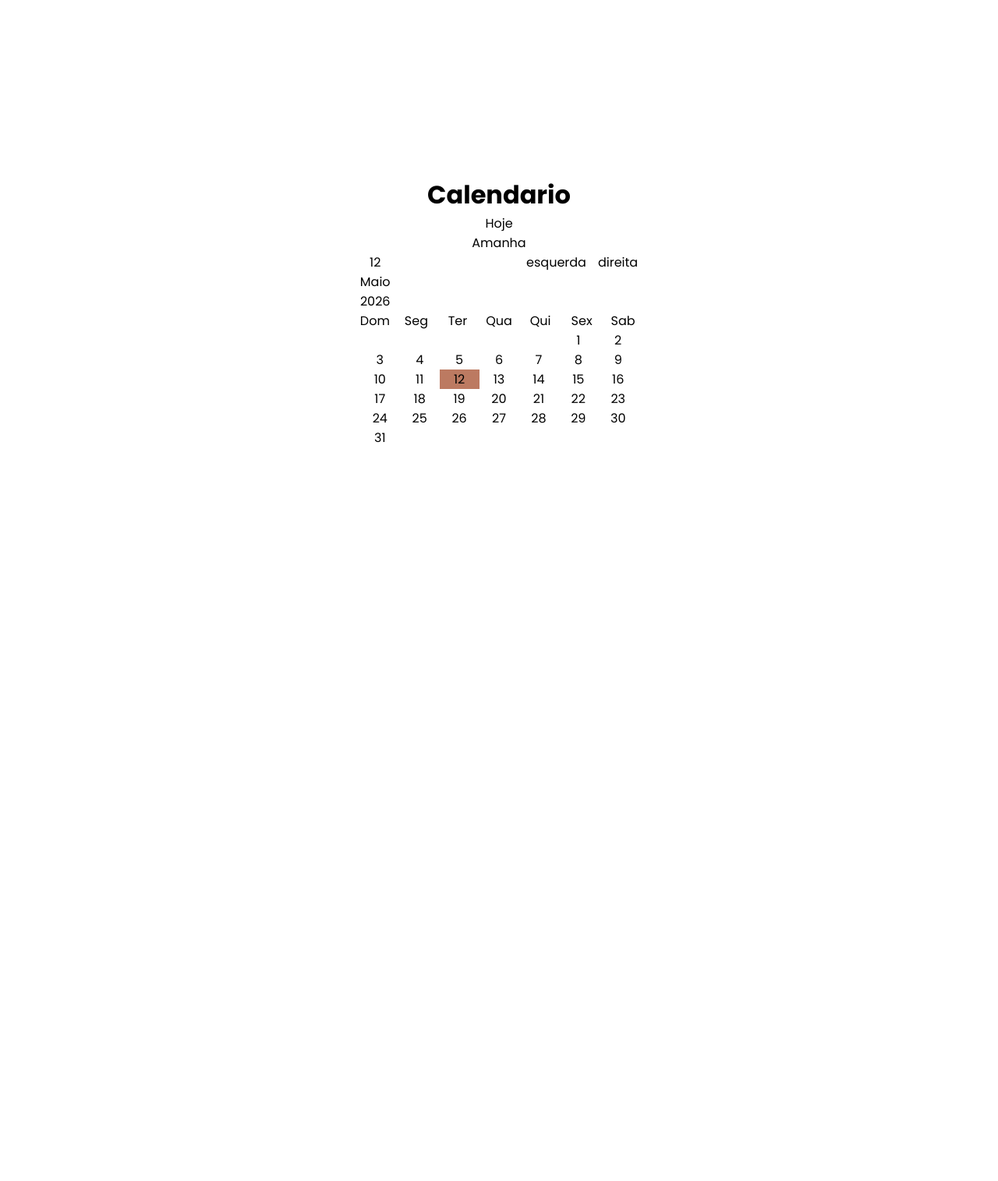
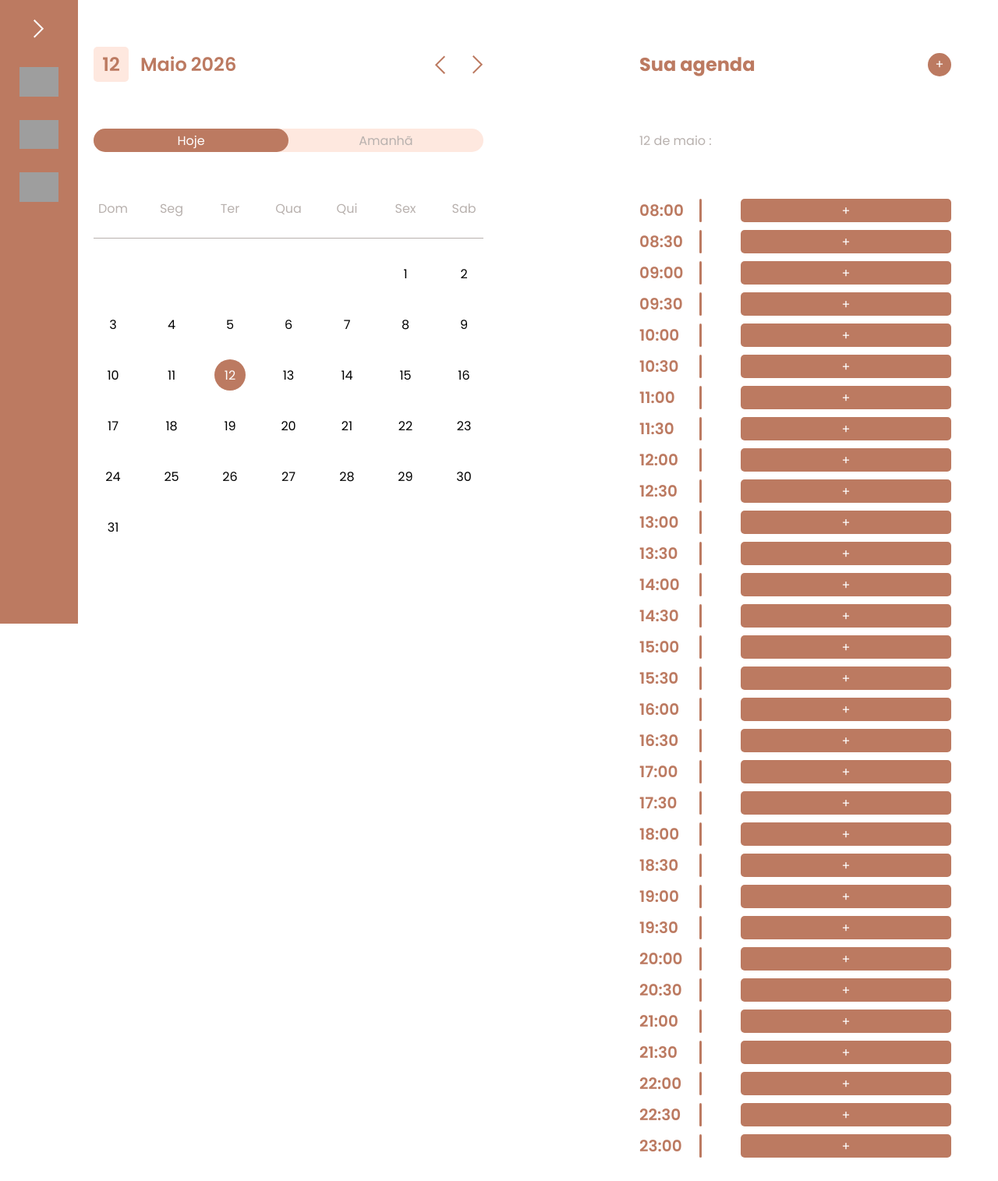
Before and after one commit to GuAzevedoDev/AgendaPY, a Flask app: page / in a window 1280 px wide. Shown: the whole page at 78% size. Before the commit the page ends 567 px from the top, so only its background shows below. Run offline with Flask 3, Linux system fonts and the light colour scheme; a user stored in the database is signed in; data comes from the database, SQL or seed files in the repository; both versions use the stored data as it was after the commit; grey boxes are pictures that could not be loaded.

Commit message:
front calendario e agenda

```diff
--- a/main.py
+++ b/main.py
@@ -1,3 +1,3 @@
 from services.services import cadastrarCliente,pesquisarCliente,mostrarClientes,loginFuncionario,mostrarFuncionarios,cadastrarFuncionarios,cadastrarServicos,relacionarServico,mostrarServicos,selecionarServico,marcarHorario
 
-cadastrarFuncionarios()
+marcarHorario(2)
--- a/services/services.py
+++ b/services/services.py
@@ -289,13 +289,13 @@ def selecionarHorario(funcionario_id, data):
      return horarioEscolhido
 
 
-def marcarHorario(funcionarioLogado):
+def marcarHorario(idfuncionarioLogado):
 
   #Selecionar data
   dataEscolhida = selecionarData()
 
   #Selecionar horario
-  horarioEscolhido = selecionarHorario(funcionarioLogado[0],dataEscolhida)
+  horarioEscolhido = selecionarHorario(idfuncionarioLogado,dataEscolhida)
 
   if not horarioEscolhido:
     return
@@ -315,7 +315,7 @@ def marcarHorario(funcionarioLogado):
   #Passar para o banco
   conexao = conectar()
   cursor = conexao.cursor()
-  cursor.execute("""INSERT INTO agendamentos(cliente_id,funcionario_id,servico_id,horario,data)VALUES(?,?,?,?,?)""",(clienteEscolhido[0],funcionarioLogado[0],servicoEscolhido[0],horarioEscolhido,dataEscolhida))
+  cursor.execute("""INSERT INTO agendamentos(cliente_id,funcionario_id,servico_id,horario,data)VALUES(?,?,?,?,?)""",(clienteEscolhido[0],idfuncionarioLogado,servicoEscolhido[0],horarioEscolhido,dataEscolhida))
   conexao.commit()
 
   print("Agendamento realizado com sucesso!")
--- a/static/css/global/global.css
+++ b/static/css/global/global.css
@@ -4,6 +4,10 @@
   box-sizing: border-box;
   scroll-behavior: smooth;
   font-family: "Poppins", sans-serif;
+}
+
+li {
+  list-style: none;
 }
 
 img {
--- a/static/css/paginas/home.css
+++ b/static/css/paginas/home.css
@@ -1,33 +1,251 @@
 #home {
+  position: relative;
+  display: grid;
+  grid-template-columns: 100px 1fr;
+}
+
+#home header {
+  grid-column: 1;
+}
+
+.header {
+  position: sticky;
+  width: 100px;
+  left: 0;
+  top: 0;
+  bottom: 0;
   height: 100vh;
+  background: var(--cor-p1);
+  padding: 25px;
+  gap: 50px;
+  transition: 0.3s;
+}
+
+.header menu li:nth-child(1) {
+  transition: 0.3s;
+}
+
+.header menu li {
+  text-align: center;
+
+  margin-bottom: 30px;
+}
+
+/* Main */
+
+#home .main-bg {
+  grid-column: 2;
   display: flex;
+  padding: 20px;
+  padding-top: 60px;
+}
+
+#home .main {
+  display: grid;
+  grid-template-columns: 1fr 1fr;
+  margin: 0 auto;
+  gap: 200px;
+}
+
+.main .calendario .mostra {
+  display: flex;
+  justify-content: space-between;
+  align-items: center;
+  margin-bottom: 60px;
+}
+
+.mostra-data {
+  display: flex;
+  align-items: center;
+  gap: 5px;
+}
+
+.mostra-data h2 {
+  font-weight: 600;
+}
+
+.mostraDia {
+  background: var(--cor-p2);
+  width: 45px;
+  height: 45px;
+  border-radius: 5px;
+  display: flex;
+  align-items: center;
   justify-content: center;
+  margin-right: 10px;
+  font-weight: 600;
+}
+
+.setas-calendario {
+  display: flex;
+  gap: 35px;
+}
+
+.setas-calendario span {
+  display: flex;
+  align-items: center;
+}
+
+.setas-calendario span:first-child svg {
+  transform: rotate(180deg);
+}
+
+.setas-calendario svg {
+  stroke: var(--cor-p1);
+  cursor: pointer;
+}
+
+.hojeAmanha {
+  display: grid;
+  grid-template-columns: 1fr 1fr;
+  background: var(--cor-p2);
+  align-items: center;
+  justify-content: center;
+  justify-content: space-around;
+  height: 30px;
+  border-radius: 50px;
+  margin-bottom: 60px;
+  position: relative;
+}
+
+.hojeAmanha .slider {
+  background: var(--cor-p1);
+  position: absolute;
+  width: 50%;
+  height: 100%;
+  border-radius: 50px;
+  z-index: 0;
+  left: 0;
+  transition: left 0.3s ease;
+}
+
+.hojeAmanha span {
+  display: grid;
   align-items: center;
   text-align: center;
+  border-radius: 50px;
+  height: 30px;
+  z-index: 1;
+  cursor: pointer;
+}
+
+.hojeAmanha span.ativo-hoje {
+  color: var(--cor-1);
+}
+
+.hojeAmanha span.ativo-amanha {
+  color: var(--cor-1);
+  right: 0;
 }
 
 .cima-calendario {
   display: grid;
   grid-template-columns: repeat(7, 1fr);
-  gap: 15px;
+  gap: 25px;
   justify-self: center;
+  border-bottom: 1px solid var(--cor-3);
+  padding-bottom: 25px;
+  margin-bottom: 25px;
+  text-align: center;
+}
+
+.cima-calendario span {
+  width: 50px;
 }
 
 .dias-calendario {
   display: grid;
   grid-template-columns: repeat(7, 1fr);
+  gap: 25px;
+  justify-items: center;
 }
 
-.datas-calendario {
+.dia {
+  display: flex;
+  align-items: center;
+  justify-content: center;
+  width: 40px;
+  height: 40px;
+  border-radius: 50%;
+  cursor: pointer;
+}
+
+.dia:hover {
+  background: #8f5540;
+  color: var(--cor-1);
+}
+
+.dia.ativo {
+  background: var(--cor-p1);
+  color: var(--cor-1);
+}
+
+.agenda {
+  width: 400px;
+}
+
+.cabecalho-agenda {
   display: flex;
   justify-content: space-between;
+  align-items: center;
+  margin-bottom: 60px;
+  height: 45px;
 }
 
-.setas-calendario {
+.cabecalho-agenda a {
+  background: var(--cor-p1);
+  width: 30px;
+  height: 30px;
   display: flex;
-  gap: 15px;
+  align-items: center;
+  justify-content: center;
+  border-radius: 50%;
+  color: var(--cor-1);
 }
 
-.dia.ativo{
+.agenda span {
+  display: flex;
+  align-items: center;
+  height: 30px;
+  margin-bottom: 60px;
+}
+
+.horarioTudo {
+  display: grid;
+  grid-template-columns: 80px auto auto;
+  gap: 50px;
+  margin-bottom: 10px;
+}
+
+.horarioTudo .horario {
+  font-size: 1.25rem;
+  color: var(--cor-p1);
+  font-weight: 600;
+  position: relative;
+}
+
+.horarioTudo .horario::before {
+  content: "";
+  position: absolute;
+  right: 0;
+  top: 0;
+  bottom: 0;
+  width: 3px;
   background: var(--cor-p1);
+  border-radius: 50px;
 }
+
+.horarioTudo .status {
+  grid-column: 2/-1;
+}
+
+.horarioTudo button {
+  width: 100%;
+  background: var(--cor-p1);
+  border: none;
+  color: var(--cor-1);
+  height: 30px;
+  border-radius: 5px;
+  font-size: 16px;
+  cursor: pointer;
+}
--- a/static/js/home.js
+++ b/static/js/home.js
@@ -5,6 +5,8 @@ let diaCima = document.querySelector(".mostraDia");
 let mesCima = document.querySelector(".mostraMes");
 
 let anoCima = document.querySelector(".mostraAno");
+
+let agendaDiv = document.querySelector(".agenda-horarios");
 
 let meses = [
   "Janeiro",
@@ -110,9 +112,10 @@ function mostraDias(diaX) {
       })
         .then((resposta) => resposta.json()) // converte para JSON
         .then((dados) => {
-          // dados prontos
-          console.log(dados);
+          agendaDiv.innerHTML = "";
+          mostrarAgenda(dados);
         });
+
       //Adiciono apenas no clicado
       dia.classList.add("ativo");
     });
@@ -144,7 +147,7 @@ function hoje() {
   divDias.innerHTML = "";
   mostraDias(datas.diaAtual);
 
-  document.querySelector(".ativo").click()
+  document.querySelector(".ativo").click();
 }
 
 function amanha() {
@@ -154,7 +157,55 @@ function amanha() {
   divDias.innerHTML = "";
   mostraDias(+datas.diaAtual + 1);
 
-  document.querySelector(".ativo").click()
+  document.querySelector(".ativo").click();
 }
 
-hoje()
+function mostrarAgenda(dados) {
+  dados.forEach((dado, i) => {
+    if (dado.status == "Livre") {
+      agenda = {
+        status: dado.status,
+        horario: dado.hora,
+        dia: dado.dia,
+      };
+      agendaDiv.innerHTML += `<div class="horarioTudo">
+      <div class="horario" data-hora="${agenda.horario}" data-status = "${agenda.status}">${agenda.horario}</div>
+      <div class="status" data-hora="${agenda.horario}" data-status = "${agenda.status}"><button>+</button></div>
+    </div>`;
+    } else {
+      agenda = {
+        status: dado.status,
+        horario: dado.hora,
+        servico: dado.servico,
+        cliente: dado.cliente,
+        profissional: dado.profissional,
+      };
+      agendaDiv.innerHTML += `<div class="horarioTudo">
+      <div class="horario" data-hora="${agenda.horario}" data-status = "${agenda.status}">${agenda.horario}</div>
+      <div class="servico" data-hora="${agenda.horario}" data-status = "${agenda.status}">${agenda.servico}</div>
+      <div class="cliente" data-hora="${agenda.horario}" data-status = "${agenda.status}">${agenda.cliente}</div>
+    </div>`;
+    }
+  });
+}
+
+
+function hojeEfeito() {
+  const spans = document.querySelectorAll(".hojeAmanha span");
+  const slider = document.querySelector(".hojeAmanha .slider");
+
+  spans[0].classList.add("ativo-hoje");
+  spans[1].classList.remove("ativo-amanha");
+  slider.style.left = "0%";
+}
+
+function amanhaEfeito() {
+  const spans = document.querySelectorAll(".hojeAmanha span");
+  const slider = document.querySelector(".hojeAmanha .slider");
+
+  spans[1].classList.add("ativo-amanha");
+  spans[0].classList.remove("ativo-hoje");
+  slider.style.left = "50%";
+}
+
+hoje();
--- a/templates/home.html
+++ b/templates/home.html
@@ -4,23 +4,46 @@
 {%block js_arquivo%}home.js{%endblock%}
 
 {%block conteudo%}
-<main>
-  <h1>Calendario</h1>
+<header class="header-bg">
+  <div class="header">
+    <menu>
+      <li>
+        <a href="" class="seta">
+          <svg width="14" height="24" viewBox="0 0 14 24" fill="none" xmlns="http://www.w3.org/2000/svg">
+            <path d="M0.707153 0.707108L11.7072 11.7071L0.707153 22.7071" stroke="white" stroke-width="2" />
+          </svg>
+        </a>
+      </li>
+      <li><a href=""><img src="{{ url_for('static', filename='./imagens/icons/agenda.svg') }}" alt="Agenda"> </a></li>
+      <li><a href=""><img src="{{ url_for('static', filename='./imagens/icons/clientes.svg') }}" alt="Agenda"> </a></li>
+      <li><a href=""><img src="{{ url_for('static', filename='./imagens/icons/financeiro.svg') }}" alt="Agenda"> </a></li>
+    </menu>
+  </div>
+</header>
+<main class="main-bg">
+  <div class="main">
     <div class="calendario">
-    <span onclick="hoje()">Hoje</span>
-    <span onclick="amanha()">Amanha</span>
-    <div class="datas-calendario">
-      <div class="mostraDiaMes">
-        <span class="mostraDia" data-diaCima=""></span>
-        <span class="mostraMes" data-mesCima=""></span>
-        <span class="mostraAno" data-anoCima=""></span>
+      <div class="mostra">
+        <div class="mostra-data cor-p1">
+          <h2 class="mostraDia" data-diaCima=""></h2>
+          <h2 class="mostraMes titulo" data-mesCima=""></h2>
+          <h2 class="mostraAno" data-anoCima=""></h2>
         </div>
         <div class="setas-calendario">
-        <span onclick="somaSubtrai(-1)">esquerda</span>
-        <span onclick="somaSubtrai(+1)">direita</span>
+          <span onclick="somaSubtrai(-1)"><svg width="14" height="24" viewBox="0 0 14 24" fill="none" xmlns="http://www.w3.org/2000/svg">
+              <path d="M0.707153 0.707108L11.7072 11.7071L0.707153 22.7071" stroke-width="2" />
+            </svg></span>
+          <span onclick="somaSubtrai(+1)"><svg width="14" height="24" viewBox="0 0 14 24" fill="none" xmlns="http://www.w3.org/2000/svg">
+              <path d="M0.707153 0.707108L11.7072 11.7071L0.707153 22.7071" stroke-width="2" />
+            </svg></span>
         </div>
       </div>
-    <div class="cima-calendario">
+      <div class="hojeAmanha cor-3">
+        <div class="slider"></div>
+        <span onclick="hoje();hojeEfeito()" class="ativo-hoje" data-dentro="hoje">Hoje</span>
+        <span onclick="amanha();amanhaEfeito()" data-dentro="amanha">Amanhã</span>
+      </div>
+      <div class="cima-calendario cor-3">
         <span>Dom</span>
         <span>Seg</span>
         <span>Ter</span>
@@ -33,5 +56,18 @@
 
       </div>
     </div>
+    <div class="agenda">
+      <div class="cabecalho-agenda">
+        <h2 class="cor-p1">Sua agenda</h2>
+        <a href="">+</a>
+      </div>
+      <span class="cor-3">12 de maio :</span>
+      <div class="agenda-horarios">
+        <div class="horarioTudo">
+
+        </div>
+      </div>
+    </div>
+  </div>
 </main>
 {%endblock%}
```
Also changed, not shown: dataBase/banco.db, static/imagens/icons/agenda.svg (added), static/imagens/icons/clientes.svg (added), static/imagens/icons/financeiro.svg (added). Lines whose indentation alone changed are shown as unchanged.
